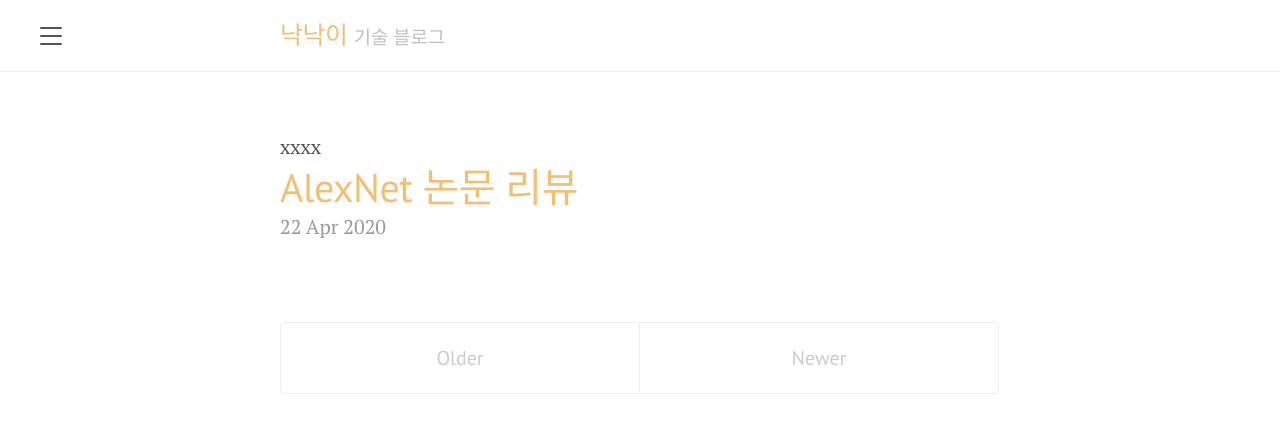
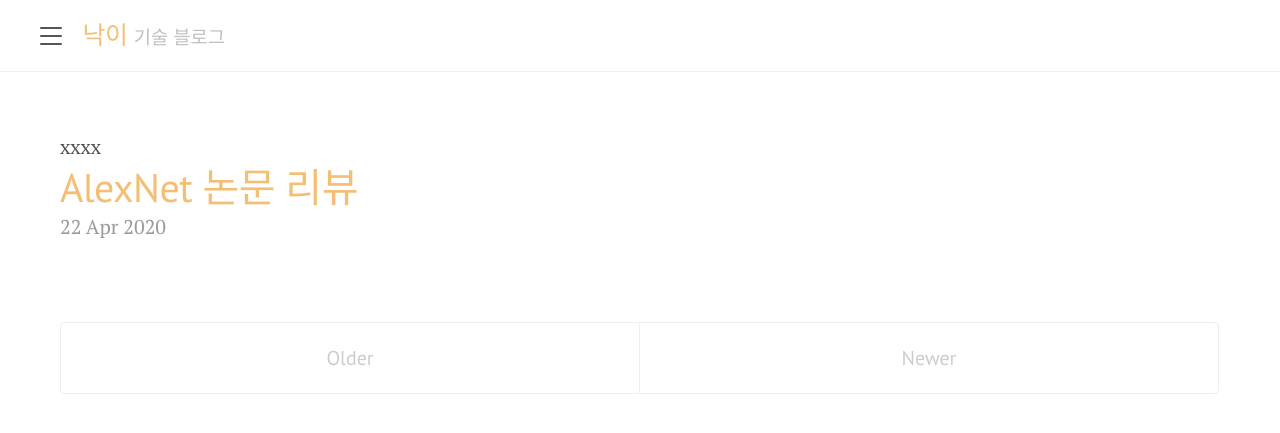
Before and after one commit to naknakLEE/naknakLEE.github.io, a Jekyll site: the page built from index.html, in a window 1280 px wide. Shown: the top 433 px of the page. Built offline with Jekyll 4.4.1, drawn with Linux system fonts in a browser that asks for light colours; the list of posts is cut into pages by our own code.

Commit message:
increase page width to maximize

```diff
--- a/public/css/lanyon.css
+++ b/public/css/lanyon.css
@@ -73,16 +73,16 @@ h1, h2, h3, h4, h5, h6 {
  */
 
 .container {
-  max-width: 28rem;
+  max-width: 40rem;
 }
 @media (min-width: 38em) {
   .container {
-    max-width: 32rem;
+    max-width: 50rem;
   }
 }
 @media (min-width: 56em) {
   .container {
-    max-width: 38rem;
+    max-width: 60rem;
   }
 }
 
```
